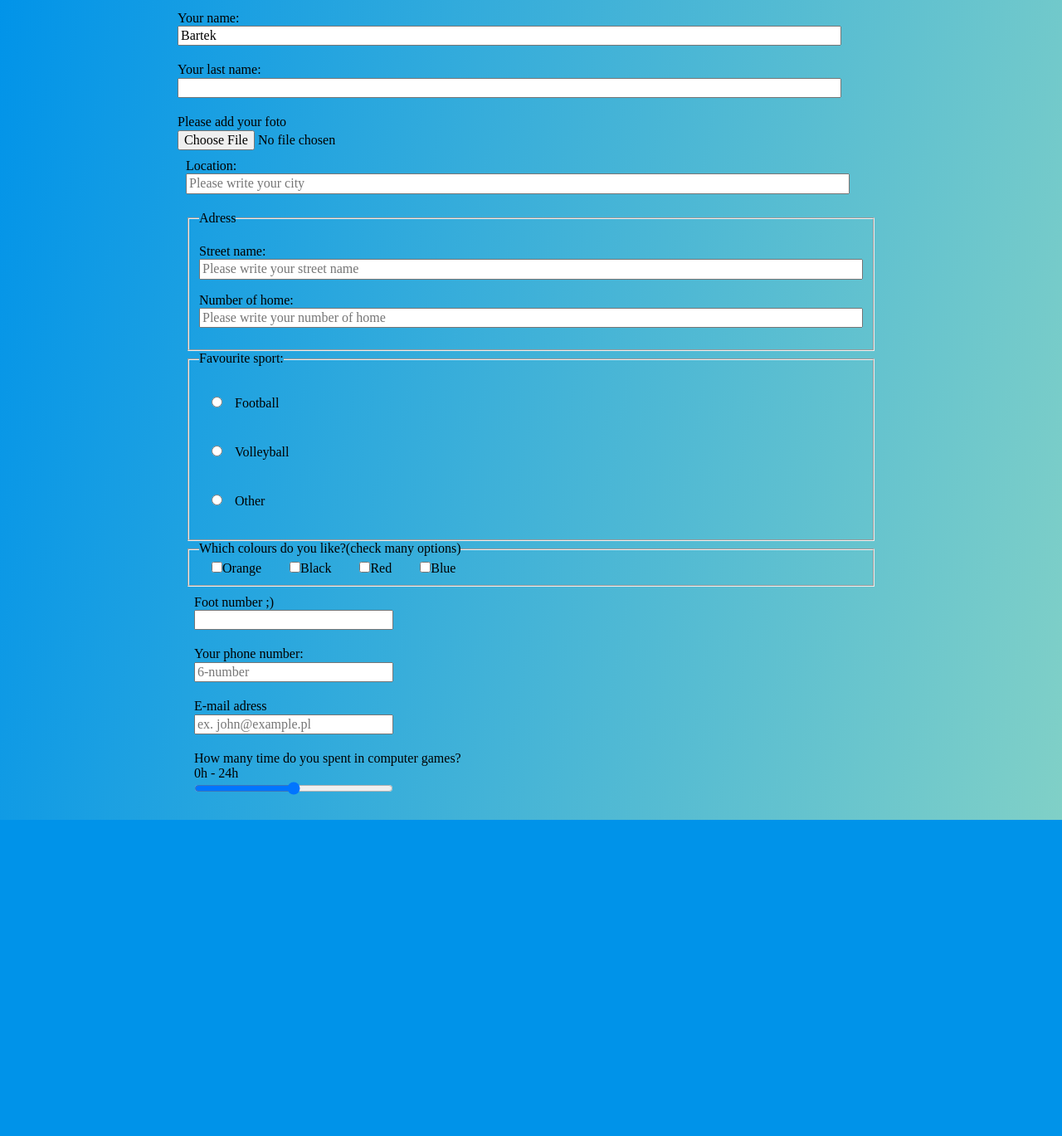
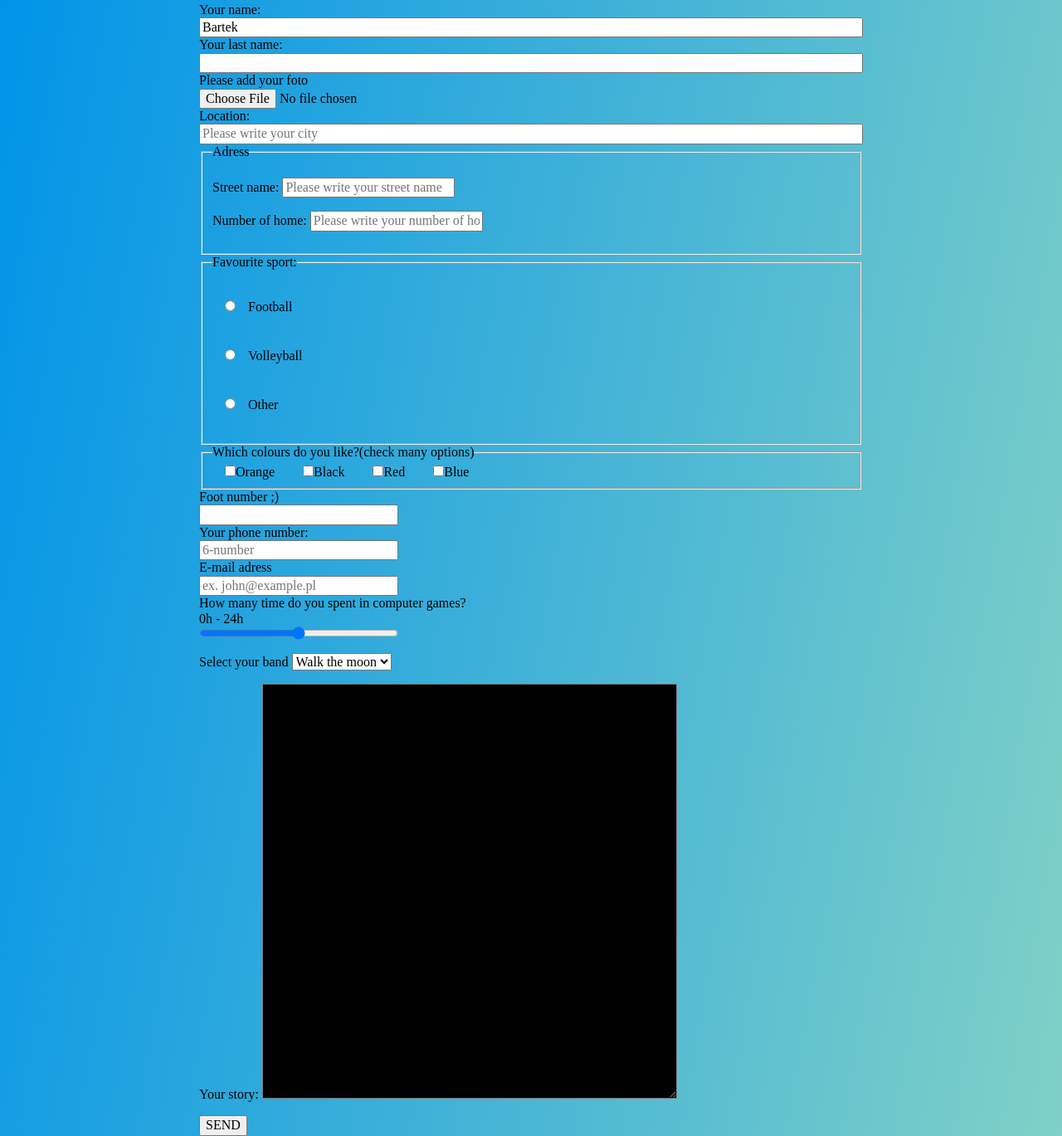
Before and after one commit to Bartek-Wieckowski/form-exercise, a plain HTML site: page index.html in a window 1280 px wide. Shown: the part 77-1446 px from the top of the page at 83% size. Before the commit the page ends 1065 px from the top, so only its background shows below. Drawn offline with Linux system fonts and the light colour scheme.

Commit message:
everything included and practiced

```diff
--- a/index.html
+++ b/index.html
@@ -26,19 +26,19 @@
             </div>
             <div class="div">
                 <label>Please add your foto
-                    <input class="form__item-number" type="file"id="photofile" name="photofile">
+                    <input class="form__item-number" type="file" id="photofile" name="photofile">
                 </label>
                 <div class="div">
                     <label for="location">Location:</label>
                     <input class="form__item" id="location" name="location" placeholder="Please write your city">
                 </div>
-            <div class="div">
+                <div class="div__group">
                     <fieldset>
                         <legend>Adress</legend>
                         <p>
                             <label>
                                 Street name:
-                            <input class="form__item" id="streetName" name="streetName"
+                                <input class="form__item--number" id="streetName" name="streetName"
                                     placeholder="Please write your street name">
 
                             </label>
@@ -46,7 +46,7 @@
                         <p>
                             <label>
                                 Number of home:
-                            <input class="form__item" id="numberHome" name="numberHome"
+                                <input class="form__item--number" id="numberHome" name="numberHome"
                                     placeholder="Please write your number of home">
 
                             </label>
@@ -55,10 +55,12 @@
                     <fieldset>
                         <legend>Favourite sport:</legend>
                         <p>
-                        <label><input class="sport__radio" type="radio" name="sport" value="football">Football</label>
+                            <label><input class="sport__radio" type="radio" name="sport"
+                                    value="football">Football</label>
                         </p>
                         <p>
-                        <label><input class="sport__radio" type="radio" name="sport" value="football">Volleyball</label>
+                            <label><input class="sport__radio" type="radio" name="sport"
+                                    value="football">Volleyball</label>
                         </p>
                         <p>
                             <label><input class="sport__radio" type="radio" name="sport" value="football">Other</label>
@@ -83,21 +85,39 @@
                     </fieldset>
                     <div class="div">
                         <label>Foot number ;)
-                        <input class="form__item-number" type="number"id="number" name="number">
+                            <input class="form__item-number" type="number" id="number" name="number">
                         </label>
                     </div>
                     <div class="div">
                         <label for="phoneNumber">Your phone number:</label>
-                    <input class="form__item-number" type="tel" id="phoneNumber" name="phoneNumber" placeholder="6-number">
+                        <input class="form__item-number" type="tel" id="phoneNumber" name="phoneNumber"
+                            placeholder="6-number">
                     </div>
                     <div class="div">
                         <label for="email">E-mail adress</label>
-                    <input class="form__item-number" type="email" id="email" name="email" placeholder="ex. john@example.pl">
+                        <input class="form__item-number" type="email" id="email" name="email"
+                            placeholder="ex. john@example.pl">
                     </div>
                     <div class="div">
-                    <label for="range">How many time do you spent in computer games?<br/>0h - 24h</label>
+                        <label for="range">How many time do you spent in computer games?<br />0h - 24h</label>
                         <input class="form__item-number" type="range" id="range" name="range" min="0" max="24" step="1">
                     </div>
+                    <p class="form__item">
+                        <label for="band">Select your band </label>
+                        <select name="band" id="band">
+                            <option value="1">Walk the moon</option>
+                            <option value="2">Radiohead</option>
+                            <option value="3">T.Love</option>
+                        </select>
+                    </p>
+                    <p>
+                        <label for="story">Your story:
+                            <textarea class="story" name="story" id="story"></textarea>
+
+                        </label>
+                    </p>
+                    <input type="submit" value="SEND">
+
 
                 </div>
 
--- a/style.css
+++ b/style.css
@@ -18,8 +18,15 @@ body {
 h1 {
   text-align: center;
 }
+.form{
+    margin: auto;
+}
 .div {
-  padding: 10px;
+
+
+}
+.div__group{
+
 }
 .form {
 }
@@ -38,3 +45,9 @@ h1 {
   display: inline;
   padding: 15px;
 }
+.story{
+    width:500px;
+    height:500px;
+    color:white;
+    background-color: black;
+}
```
Lines whose indentation alone changed are shown as unchanged.
